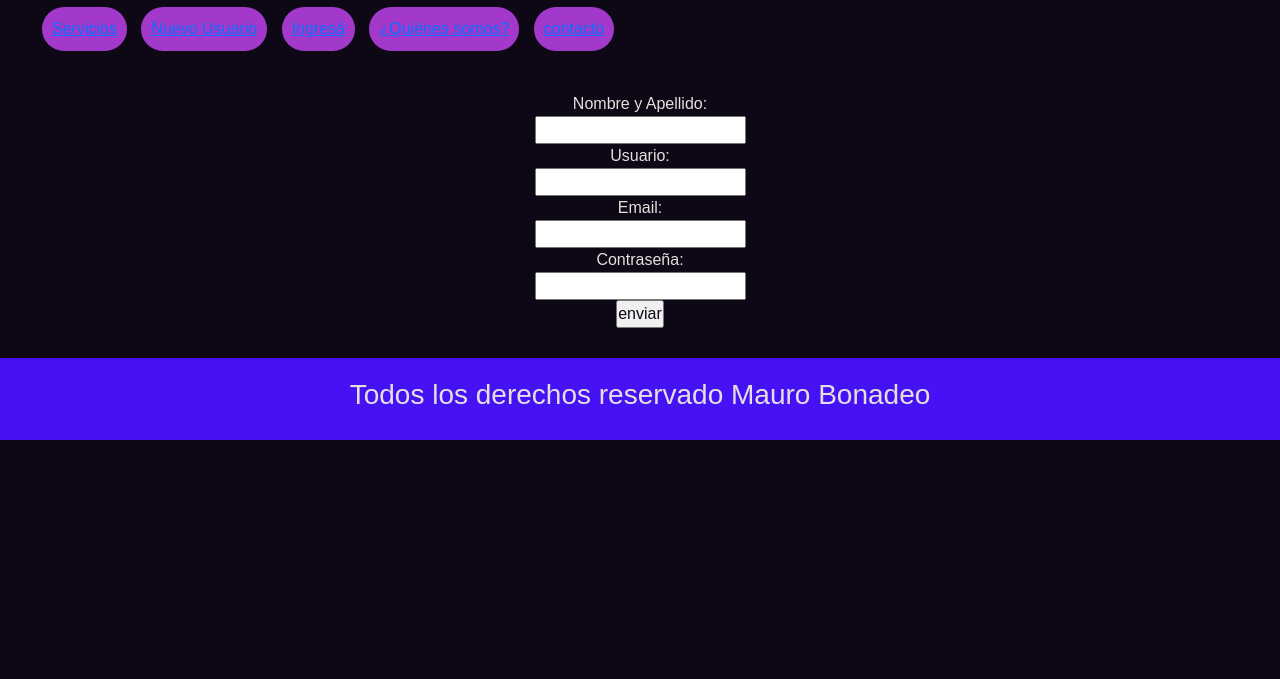
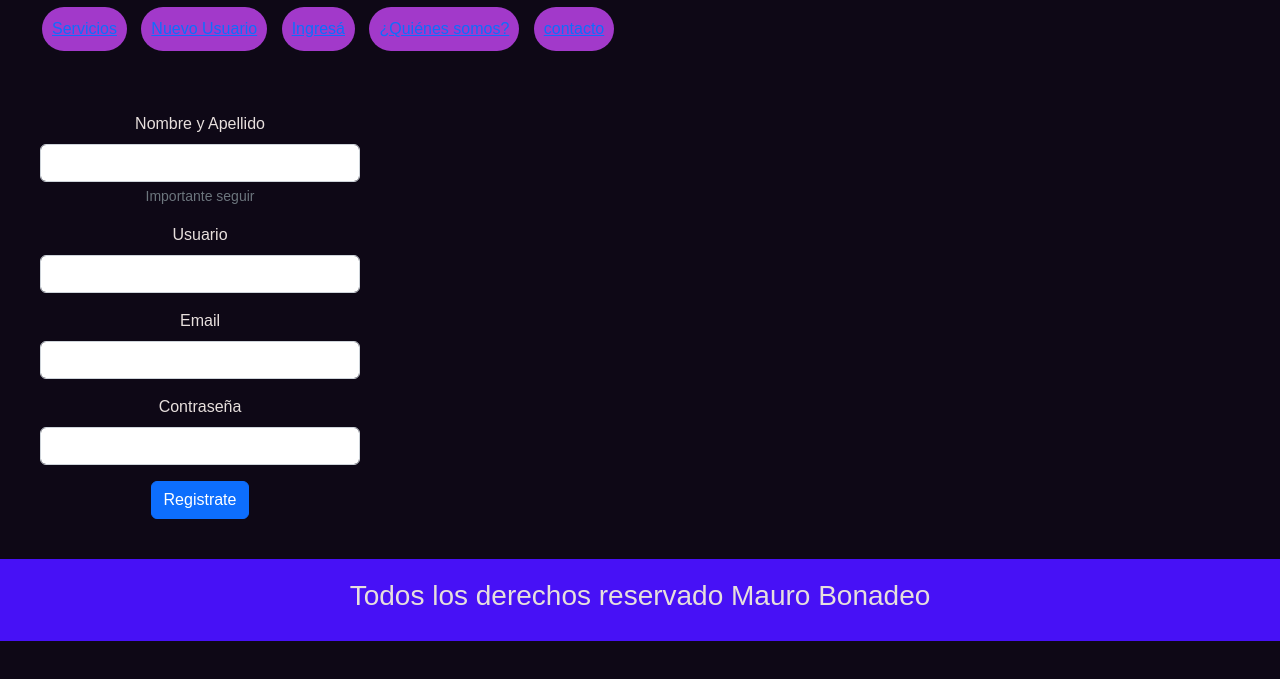
Before and after one commit to Maurooargentina/latam, a plain HTML site: page page/creatucuenta.html in a window 1280 px wide. Shown: the part 103-782 px from the top of the page. Drawn offline with nearby package versions, Linux system fonts and the light colour scheme.

Commit message:
bootstrap en todas las páginas

```diff
--- a/css/index.css
+++ b/css/index.css
@@ -36,7 +36,9 @@ article{
     margin: 10px;
     grid-gap: 50px;
 }
-
+.registro{
+    max-width: 600px;
+}
 .div__container img{
     width: 100%;
     height: 100%;
@@ -49,7 +51,14 @@ article.article:hover {
     transform: scale(1.10);
     transition: 2s;
 }
+form{
+    max-width: 400px;
+    padding: 40px;
+    align-items: center;
 
+
+
+}
 
 .div__container img:hover{
     transform: scale(0.75,0.75) ;
--- a/page/creatucuenta.html
+++ b/page/creatucuenta.html
@@ -37,24 +37,30 @@
                     </ul>
                 </nav>
             </header>
-            <article>
-                <form >
-                    Nombre y Apellido:<br>
-                    <input type="text" name="nombre"><br>
-                    Usuario:<br>
-                    <input type="text" name="Usuario"> <br>
-                    Email: <br>
-                    <input type="email"> <br>
-                    Contraseña: <br>
-                    <input type="password"> <br>
-                    <input type="button" value="enviar" class="button">
+            <form>
+                <div class="mb-3">
+                  <label for="exampleInputEmail1" class="form-label">Nombre y Apellido</label>
+                  <input type="email" class="form-control" id="exampleInputEmail1" aria-describedby="emailHelp">
+                  <div id="emailHelp" class="form-text">Importante seguir</div>
+                </div>
+                <div class="mb-3">
+                  <label for="exampleInputPassword1" class="form-label">Usuario</label>
+                  <input type="password" class="form-control" id="exampleInputPassword1">
+                </div>
+                <div class="mb-3">
+                    <label for="exampleInputPassword1" class="form-label">Email</label>
+                    <input type="password" class="form-control" id="exampleInputPassword1">
+                  </div>
+                  <div class="mb-3">
+                    <label for="exampleInputPassword1" class="form-label">Contraseña</label>
+                    <input type="password" class="form-control" id="exampleInputPassword1">
+                  </div>
 
+                <button type="submit" class="btn btn-primary">Registrate</button>
+              </form>
 
-                </form>
-            </article>
             <footer>
                 <h3>Todos los derechos reservado Mauro Bonadeo</h3>
                 </footer>
-                <script src="https://cdn.jsdelivr.net/npm/bootstrap@5.2.0-beta1/dist/js/bootstrap.min.js" integrity="sha384-kjU+l4N0Yf4ZOJErLsIcvOU2qSb74wXpOhqTvwVx3OElZRweTnQ6d31fXEoRD1Jy" crossorigin="anonymous"></script>
         </body>
     </html>
```
Also changed, not shown: page/contacto.html (+9 -0 lines), page/ingresa.html (+16 -12 lines).
